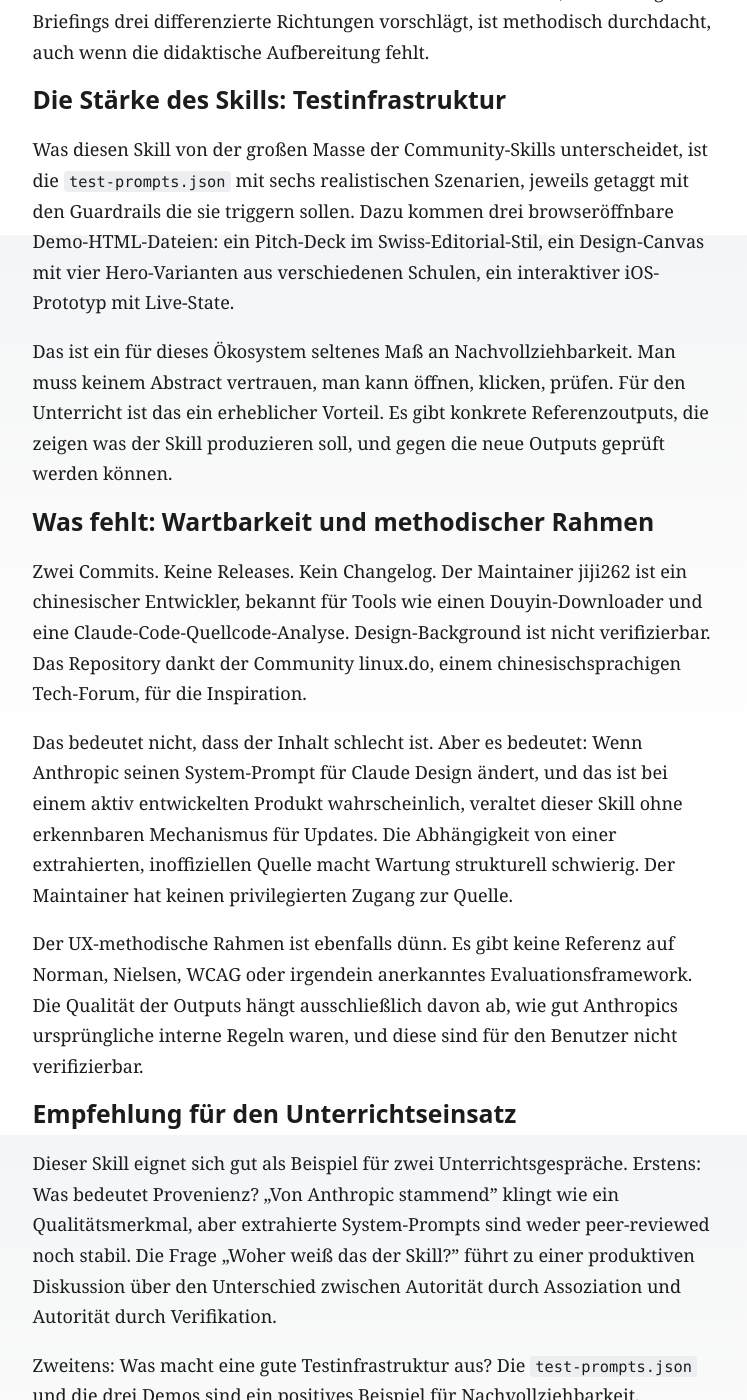
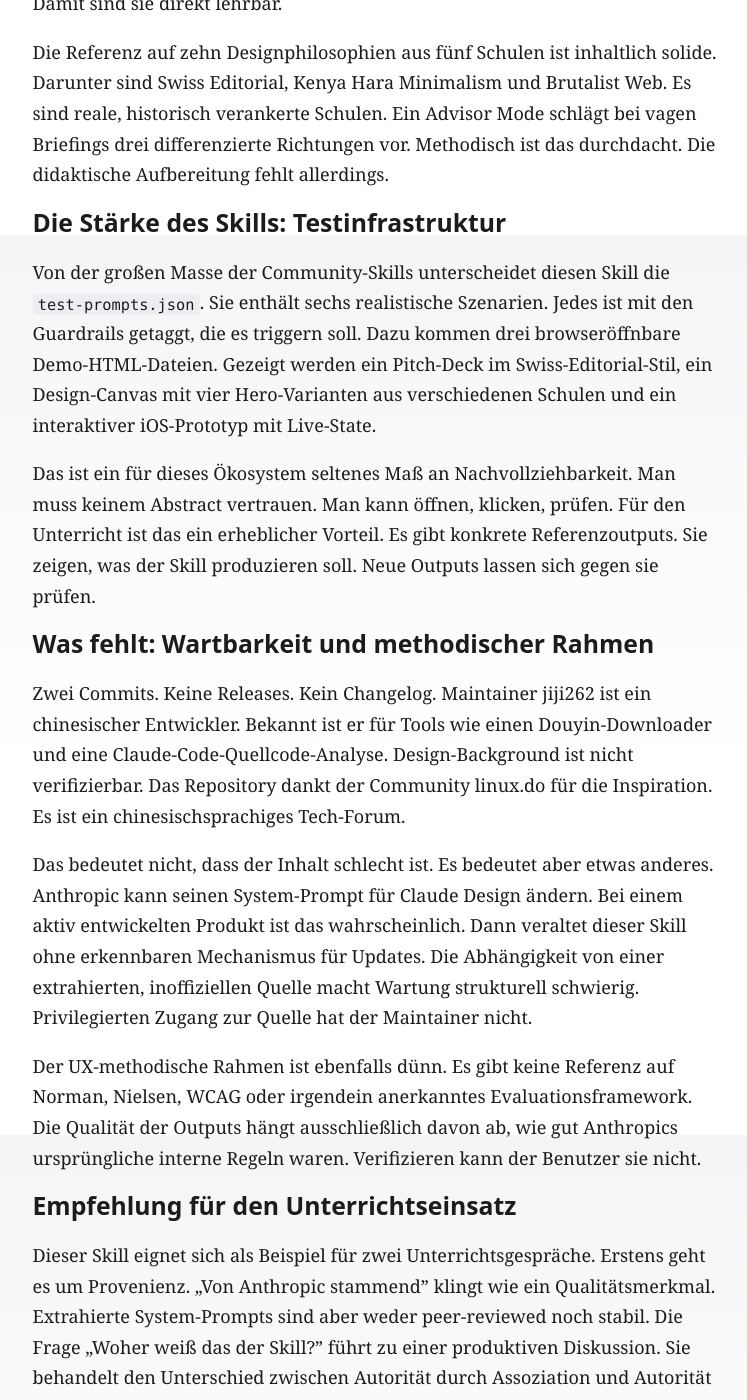
Before and after one commit to Kuchengnom/uxd-skill-audit, a Jekyll site: the page built from _posts/2026-06-01-claude-design-skill.md, in a window 1280 px wide and 1400 px high, scrolled down 3365 px. Shown: the whole window, without its empty margins (249-996 px from the left). Built offline with Jekyll 4.4.1, drawn with Linux system fonts in a browser that asks for light colours; some of the changed text lies outside the part shown.

Commit message:
Restyle claude-design-skill in Sebastians Schreibstil (Register: Öffentlich)
Co-Authored-By: Claude Sonnet 5.5 <noreply@anthropic.com>
Claude-Session: https://claude.ai/code/session_01FoZpr2siHdHPcuJrMJHmD7

```diff
--- a/_posts/2026-06-01-claude-design-skill.md
+++ b/_posts/2026-06-01-claude-design-skill.md
@@ -10,11 +10,11 @@ last_audited: "01. Juni 2026"
 
 skill_scores:
   methodische_fundierung: 3
-  methodische_fundierung_note: "Reale Designschulen (Swiss Editorial, Brutalism) korrekt referenziert, aber die Basis ist ein extrahierter System-Prompt — kein zitierbares Methodenwissen."
+  methodische_fundierung_note: "Reale Designschulen (Swiss Editorial, Brutalism) korrekt referenziert. Die Basis ist aber ein extrahierter System-Prompt und kein zitierbares Methodenwissen."
   transparenz: 4
   transparenz_note: "Klare Scope-Abgrenzung (nur HTML-Artefakte, kein Figma), ehrliche Lizenzaussage zur Anthropic-Provenienz."
   validierbarkeit: 4
-  validierbarkeit_note: "Drei browseröffnbare Demo-HTML-Dateien und eine test-prompts.json mit sechs getaggten Szenarien — ungewöhnlich solide für einen Community-Skill."
+  validierbarkeit_note: "Drei browseröffnbare Demo-HTML-Dateien und eine test-prompts.json mit sechs getaggten Szenarien. Das ist ungewöhnlich solide für einen Community-Skill."
   wartbarkeit: 2
   wartbarkeit_note: "Zwei Commits gesamt, keine Releases, pseudonymer Einzelmaintainer ohne verifizierbaren Design-Background."
 
@@ -28,47 +28,47 @@ tags:
 
 ## Was ist dieser Skill, und warum ist die Herkunftsfrage so interessant?
 
-`jiji262/claude-design-skill` positioniert sich als portabler Skill, der Claude in einen Experten für HTML-basierte Designartefakte verwandelt: Pitch-Decks, Landing Pages, interaktive Prototypen, Animationen. Das klingt nach vielen anderen Skills im Ökosystem. Was diesen Skill heraushebt, ist ein Satz in der Beschreibung: *„Adapted from Claude.ai's internal Design system prompt."*
+`jiji262/claude-design-skill` positioniert sich als portabler Skill. Er soll Claude in einen Experten für HTML-basierte Designartefakte verwandeln. Dazu zählen Pitch-Decks, Landing Pages, interaktive Prototypen und Animationen. Nach vielen anderen Skills im Ökosystem klingt das. Heraus hebt diesen Skill ein Satz in der Beschreibung: *„Adapted from Claude.ai's internal Design system prompt."*
 
-Diese Behauptung ist der Dreh- und Angelpunkt der gesamten Evaluation, denn sie verspricht etwas Fundamentales. Die Anweisungen in diesem Skill sollen nicht aus dem Kopf des Autors stammen, sondern aus Anthropics eigenem Produktionssystem. Das ist entweder eine außergewöhnliche Grundlage oder ein epistemisches Problem, je nachdem was man unter „Methodik" versteht.
+Diese Behauptung ist der Dreh- und Angelpunkt der gesamten Evaluation. Sie verspricht etwas Fundamentales. Die Anweisungen sollen nicht aus dem Kopf des Autors stammen. Sie sollen aus Anthropics eigenem Produktionssystem kommen. Das ist entweder eine außergewöhnliche Grundlage oder ein epistemisches Problem. Es hängt davon ab, was man unter „Methodik" versteht. Schmal ist das Repository selbst. Es hat zwei Commits und neun Referenzdateien.
 
 ## Die Herkunft des System-Prompts: Was „adapted from internal" bedeutet
 
-Der Skill enthält eine Datei namens `Claude-Design-Sys-Prompt.txt`. Diese Datei taucht auch in `elder-plinius/CL4R1T4S` auf, einem Repository das sich dem Sammeln und Veröffentlichen von extrahierten Anthropic-System-Prompts widmet. Die methodische Basis dieses Skills ist also kein veröffentlichtes UX-Framework, kein akademisches Paper und kein Styleguide. Sie ist der Versuch, Anthropics interne Betriebsanweisungen für Claude Design zu rekonstruieren und portierbar zu machen.
+Der Skill enthält eine Datei namens `Claude-Design-Sys-Prompt.txt`. Diese Datei taucht auch in `elder-plinius/CL4R1T4S` auf. Dort werden extrahierte Anthropic-System-Prompts gesammelt und veröffentlicht. Die methodische Basis dieses Skills ist also kein veröffentlichtes UX-Framework. Sie ist auch kein akademisches Paper und kein Styleguide. Sie ist der Versuch, Anthropics interne Betriebsanweisungen für Claude Design zu rekonstruieren und portierbar zu machen. Mehr Basis gibt es nicht.
 
-Das ist keine Abwertung, sondern eine Präzisierung. Was hier destilliert wurde, ist echtes Designwissen. Anthropic hat für das Claude-Design-Produkt tatsächlich konkrete Regeln entwickelt: gegen Gradient-Orbs als KI-Metapher, gegen CSS-Silhouetten als Produktfotos, für das Einholen realer Brand Assets vor dem ersten Pixel. Dieses Wissen ist empirisch wertvoll. Aber es ist nicht zitierfähig, nicht versioniert, und nicht durch externe Experten validiert. Es ist eine Momentaufnahme eines kommerziellen System-Prompts.
+Eine Abwertung ist das nicht, sondern eine Präzisierung. Hier wurde echtes Designwissen destilliert. Anthropic hat für das Claude-Design-Produkt tatsächlich konkrete Regeln entwickelt. Sie richten sich gegen Gradient-Orbs als KI-Metapher und gegen CSS-Silhouetten als Produktfotos. Sie fordern, reale Brand Assets vor dem ersten Pixel einzuholen. Dieses Wissen ist empirisch wertvoll. Es ist aber nicht zitierfähig und nicht versioniert. Externe Experten haben es nicht validiert. Es ist eine Momentaufnahme eines kommerziellen System-Prompts.
 
 <div class="callout">
 <div class="callout__title">Kernproblem: Provenienz ≠ Methodik</div>
-„Adapted from Anthropic's internal Design system prompt" ist eine ehrliche Aussage, aber sie beschreibt eine Quelle, keine Methodik. Ein extrahierter System-Prompt ist nicht dasselbe wie Norman und Draper 1986, Nielsen 1994 oder Tidwell 2010. Er kann richtig liegen, er kann irren, er kann veralten, und keines dieser Szenarien lässt sich von außen überprüfen. Studierende sollten verstehen, dass „von Anthropic stammend" keine unabhängige Validierung ersetzt, sondern nur eine andere Form von Autorität durch Assoziation darstellt.
+„Adapted from Anthropic's internal Design system prompt" ist eine ehrliche Aussage. Sie beschreibt eine Quelle und keine Methodik. Ein extrahierter System-Prompt ist nicht dasselbe wie Norman und Draper 1986, Nielsen 1994 oder Tidwell 2010. Er kann richtig liegen. Er kann irren. Er kann veralten. Keines dieser Szenarien lässt sich von außen überprüfen. Studierende sollten verstehen, dass „von Anthropic stammend" keine unabhängige Validierung ersetzt. Es ist nur eine andere Form von Autorität durch Assoziation.
 </div>
 
 ## Was der Skill inhaltlich liefert
 
-Jenseits der Provenienzfrage lohnt ein genauer Blick auf die Struktur. Der Skill ist architektonisch sauber aufgebaut:
+Jenseits der Provenienzfrage lohnt ein genauer Blick auf die Struktur. Architektonisch ist der Skill sauber aufgebaut.
 
-Neun Referenzdateien decken Fact Verification, Brand-Asset-Protokoll, Design-Direktionen, Anti-Slop-Regeln, Output-Formate, React/Babel-Pinning und Verifikationschecklisten ab. Das ist mehr strukturelle Disziplin als die meisten Community-Skills aufweisen. Der Skill benennt nicht nur Kategorien, er gibt konkrete Entscheidungsregeln. Das Anti-Slop-Kapitel zum Beispiel listet explizite Verbote: keine Gradient-Orbs für KI, keine CSS-Silhouetten als Produktfotos, keine aggressiven Verläufe. Diese Regeln sind aus echten Mustern destilliert und damit direkt lehrbar.
+Neun Referenzdateien decken Fact Verification, Brand-Asset-Protokoll, Design-Direktionen, Anti-Slop-Regeln, Output-Formate, React/Babel-Pinning und Verifikationschecklisten ab. Das ist mehr strukturelle Disziplin, als die meisten Community-Skills aufweisen. Kategorien benennt er nicht nur. Er gibt konkrete Entscheidungsregeln. Das Anti-Slop-Kapitel listet zum Beispiel explizite Verbote: keine Gradient-Orbs für KI, keine CSS-Silhouetten als Produktfotos, keine aggressiven Verläufe. Diese Regeln sind aus echten Mustern destilliert. Damit sind sie direkt lehrbar.
 
-Die Referenz auf zehn Designphilosophien aus fünf Schulen ist inhaltlich solide, darunter Swiss Editorial, Kenya Hara Minimalism und Brutalist Web. Diese Schulen sind real und historisch verankert. Ein Advisor Mode, der bei vagen Briefings drei differenzierte Richtungen vorschlägt, ist methodisch durchdacht, auch wenn die didaktische Aufbereitung fehlt.
+Die Referenz auf zehn Designphilosophien aus fünf Schulen ist inhaltlich solide. Darunter sind Swiss Editorial, Kenya Hara Minimalism und Brutalist Web. Es sind reale, historisch verankerte Schulen. Ein Advisor Mode schlägt bei vagen Briefings drei differenzierte Richtungen vor. Methodisch ist das durchdacht. Die didaktische Aufbereitung fehlt allerdings.
 
 ## Die Stärke des Skills: Testinfrastruktur
 
-Was diesen Skill von der großen Masse der Community-Skills unterscheidet, ist die `test-prompts.json` mit sechs realistischen Szenarien, jeweils getaggt mit den Guardrails die sie triggern sollen. Dazu kommen drei browseröffnbare Demo-HTML-Dateien: ein Pitch-Deck im Swiss-Editorial-Stil, ein Design-Canvas mit vier Hero-Varianten aus verschiedenen Schulen, ein interaktiver iOS-Prototyp mit Live-State.
+Von der großen Masse der Community-Skills unterscheidet diesen Skill die `test-prompts.json`. Sie enthält sechs realistische Szenarien. Jedes ist mit den Guardrails getaggt, die es triggern soll. Dazu kommen drei browseröffnbare Demo-HTML-Dateien. Gezeigt werden ein Pitch-Deck im Swiss-Editorial-Stil, ein Design-Canvas mit vier Hero-Varianten aus verschiedenen Schulen und ein interaktiver iOS-Prototyp mit Live-State.
 
-Das ist ein für dieses Ökosystem seltenes Maß an Nachvollziehbarkeit. Man muss keinem Abstract vertrauen, man kann öffnen, klicken, prüfen. Für den Unterricht ist das ein erheblicher Vorteil. Es gibt konkrete Referenzoutputs, die zeigen was der Skill produzieren soll, und gegen die neue Outputs geprüft werden können.
+Das ist ein für dieses Ökosystem seltenes Maß an Nachvollziehbarkeit. Man muss keinem Abstract vertrauen. Man kann öffnen, klicken, prüfen. Für den Unterricht ist das ein erheblicher Vorteil. Es gibt konkrete Referenzoutputs. Sie zeigen, was der Skill produzieren soll. Neue Outputs lassen sich gegen sie prüfen.
 
 ## Was fehlt: Wartbarkeit und methodischer Rahmen
 
-Zwei Commits. Keine Releases. Kein Changelog. Der Maintainer jiji262 ist ein chinesischer Entwickler, bekannt für Tools wie einen Douyin-Downloader und eine Claude-Code-Quellcode-Analyse. Design-Background ist nicht verifizierbar. Das Repository dankt der Community linux.do, einem chinesischsprachigen Tech-Forum, für die Inspiration.
+Zwei Commits. Keine Releases. Kein Changelog. Maintainer jiji262 ist ein chinesischer Entwickler. Bekannt ist er für Tools wie einen Douyin-Downloader und eine Claude-Code-Quellcode-Analyse. Design-Background ist nicht verifizierbar. Das Repository dankt der Community linux.do für die Inspiration. Es ist ein chinesischsprachiges Tech-Forum.
 
-Das bedeutet nicht, dass der Inhalt schlecht ist. Aber es bedeutet: Wenn Anthropic seinen System-Prompt für Claude Design ändert, und das ist bei einem aktiv entwickelten Produkt wahrscheinlich, veraltet dieser Skill ohne erkennbaren Mechanismus für Updates. Die Abhängigkeit von einer extrahierten, inoffiziellen Quelle macht Wartung strukturell schwierig. Der Maintainer hat keinen privilegierten Zugang zur Quelle.
+Das bedeutet nicht, dass der Inhalt schlecht ist. Es bedeutet aber etwas anderes. Anthropic kann seinen System-Prompt für Claude Design ändern. Bei einem aktiv entwickelten Produkt ist das wahrscheinlich. Dann veraltet dieser Skill ohne erkennbaren Mechanismus für Updates. Die Abhängigkeit von einer extrahierten, inoffiziellen Quelle macht Wartung strukturell schwierig. Privilegierten Zugang zur Quelle hat der Maintainer nicht.
 
-Der UX-methodische Rahmen ist ebenfalls dünn. Es gibt keine Referenz auf Norman, Nielsen, WCAG oder irgendein anerkanntes Evaluationsframework. Die Qualität der Outputs hängt ausschließlich davon ab, wie gut Anthropics ursprüngliche interne Regeln waren, und diese sind für den Benutzer nicht verifizierbar.
+Der UX-methodische Rahmen ist ebenfalls dünn. Es gibt keine Referenz auf Norman, Nielsen, WCAG oder irgendein anerkanntes Evaluationsframework. Die Qualität der Outputs hängt ausschließlich davon ab, wie gut Anthropics ursprüngliche interne Regeln waren. Verifizieren kann der Benutzer sie nicht.
 
 ## Empfehlung für den Unterrichtseinsatz
 
-Dieser Skill eignet sich gut als Beispiel für zwei Unterrichtsgespräche. Erstens: Was bedeutet Provenienz? „Von Anthropic stammend" klingt wie ein Qualitätsmerkmal, aber extrahierte System-Prompts sind weder peer-reviewed noch stabil. Die Frage „Woher weiß das der Skill?" führt zu einer produktiven Diskussion über den Unterschied zwischen Autorität durch Assoziation und Autorität durch Verifikation.
+Dieser Skill eignet sich als Beispiel für zwei Unterrichtsgespräche. Erstens geht es um Provenienz. „Von Anthropic stammend" klingt wie ein Qualitätsmerkmal. Extrahierte System-Prompts sind aber weder peer-reviewed noch stabil. Die Frage „Woher weiß das der Skill?" führt zu einer produktiven Diskussion. Sie behandelt den Unterschied zwischen Autorität durch Assoziation und Autorität durch Verifikation.
 
-Zweitens: Was macht eine gute Testinfrastruktur aus? Die `test-prompts.json` und die drei Demos sind ein positives Beispiel für Nachvollziehbarkeit. Studierende können an diesem Skill üben, was es bedeutet, einen Skill nicht nur zu lesen, sondern zu prüfen.
+Zweitens geht es um Testinfrastruktur. Die `test-prompts.json` und die drei Demos sind ein positives Beispiel für Nachvollziehbarkeit. Studierende können an diesem Skill üben, einen Skill nicht nur zu lesen, sondern zu prüfen. Dabei lernen sie, was Prüfen heißt.
 
-Für produktiven Einsatz gilt: Die Anti-Slop-Regeln und Output-Format-Playbooks sind direkt verwendbar. Der Skill gibt nützliche, konkrete Heuristiken für HTML-Artefakte. Wer ihn einsetzt, sollte sich aber bewusst sein, dass er keine UX-Methodik im akademischen Sinne liefert, sondern destilliertes Produktionswissen aus einem kommerziellen KI-System.
+Für produktiven Einsatz taugen die Anti-Slop-Regeln und Output-Format-Playbooks direkt. Nützliche, konkrete Heuristiken für HTML-Artefakte gibt der Skill. Eine UX-Methodik im akademischen Sinne liefert er nicht. Er liefert destilliertes Produktionswissen aus einem kommerziellen KI-System. Wer ihn einsetzt, sollte das wissen.
```
